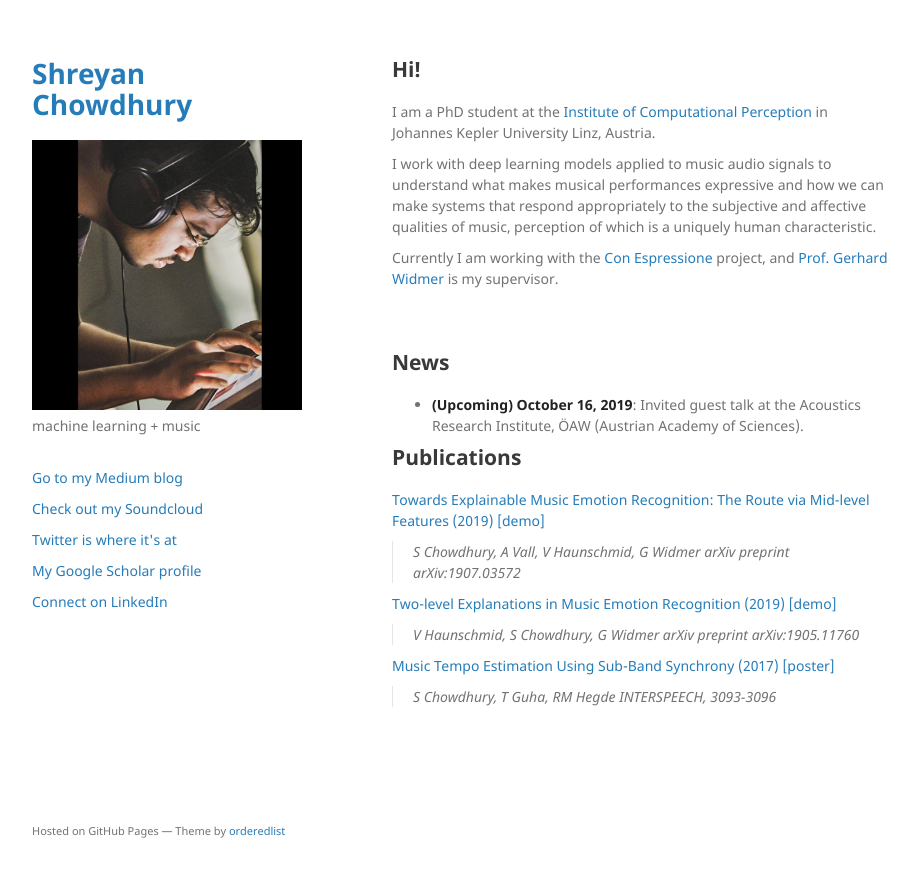
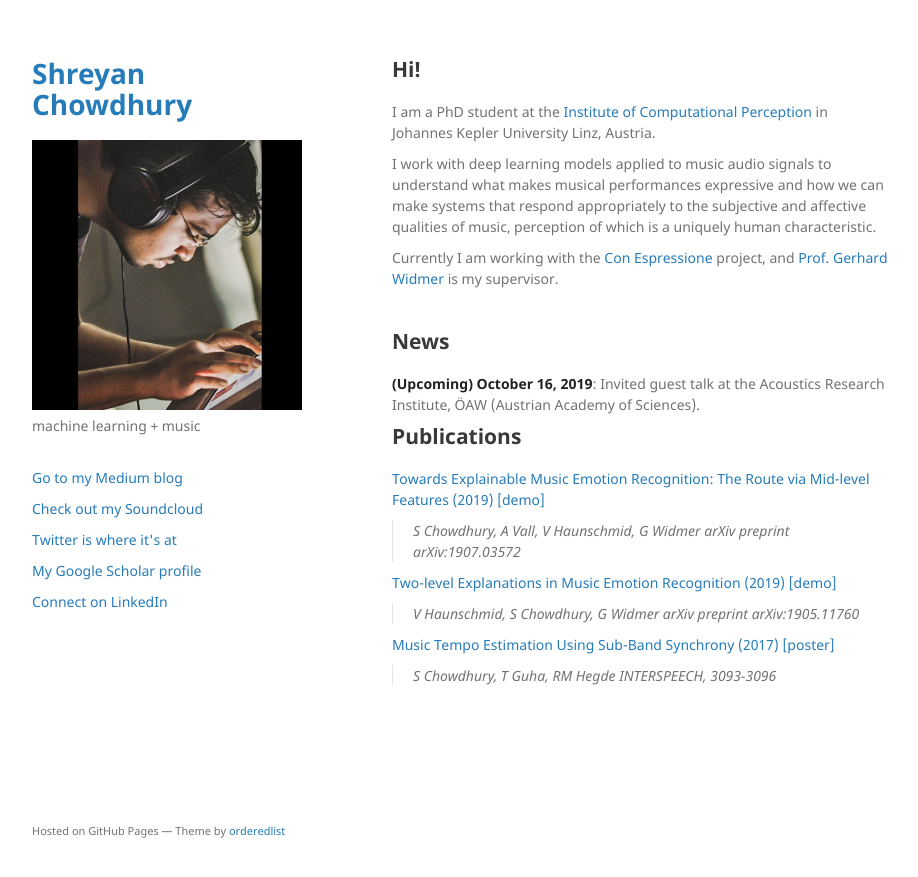
Before and after one commit to shreyanc/shreyanc.github.io, a Jekyll site: the page built from index.md, in a window 1280 px wide. Shown: the top 877 px of the page, without its empty margins (178-1096 px from the left). Built offline with Jekyll 4.4.1, drawn with Linux system fonts in a browser that asks for light colours; our own code applies the rules of GitHub Pages for plain Markdown files.

Commit message:
Update index.md

```diff
--- a/index.md
+++ b/index.md
@@ -10,7 +10,7 @@ I work with deep learning models applied to music audio signals to understand wh
 
 Currently I am working with the [Con Espressione](https://www.jku.at/en/institute-of-computational-perception/research/projects/con-espressione/) project, and [Prof. Gerhard Widmer](https://www.jku.at/en/institute-of-computational-perception/about-us/people/gerhard-widmer/) is my supervisor.
 
-<br><br>
+<br>
 
 <!-- <ul class="downloads">
   <li><a href="#"><strong>Projects</strong></a></li>
@@ -20,7 +20,7 @@ Currently I am working with the [Con Espressione](https://www.jku.at/en/institut
 <br><br>-->
 ## News
 
-* **(Upcoming) October 16, 2019**: Invited guest talk at the Acoustics Research Institute, ÖAW (Austrian Academy of Sciences).
+**(Upcoming) October 16, 2019**: Invited guest talk at the Acoustics Research Institute, ÖAW (Austrian Academy of Sciences).
 
 
 ## Publications
```
